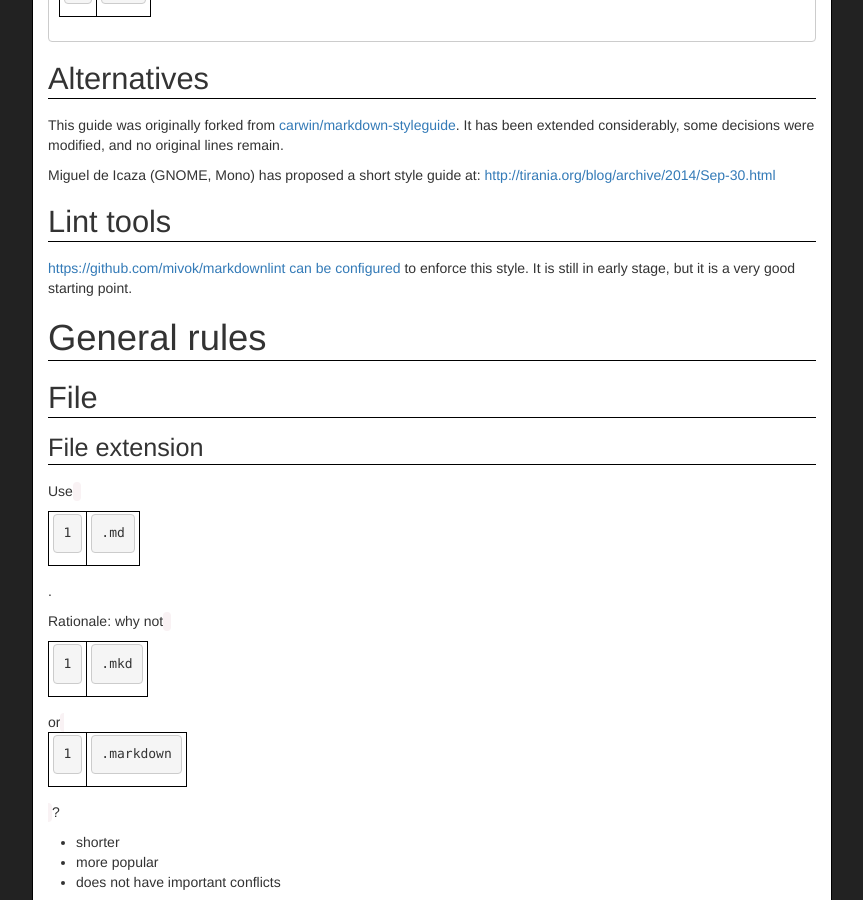
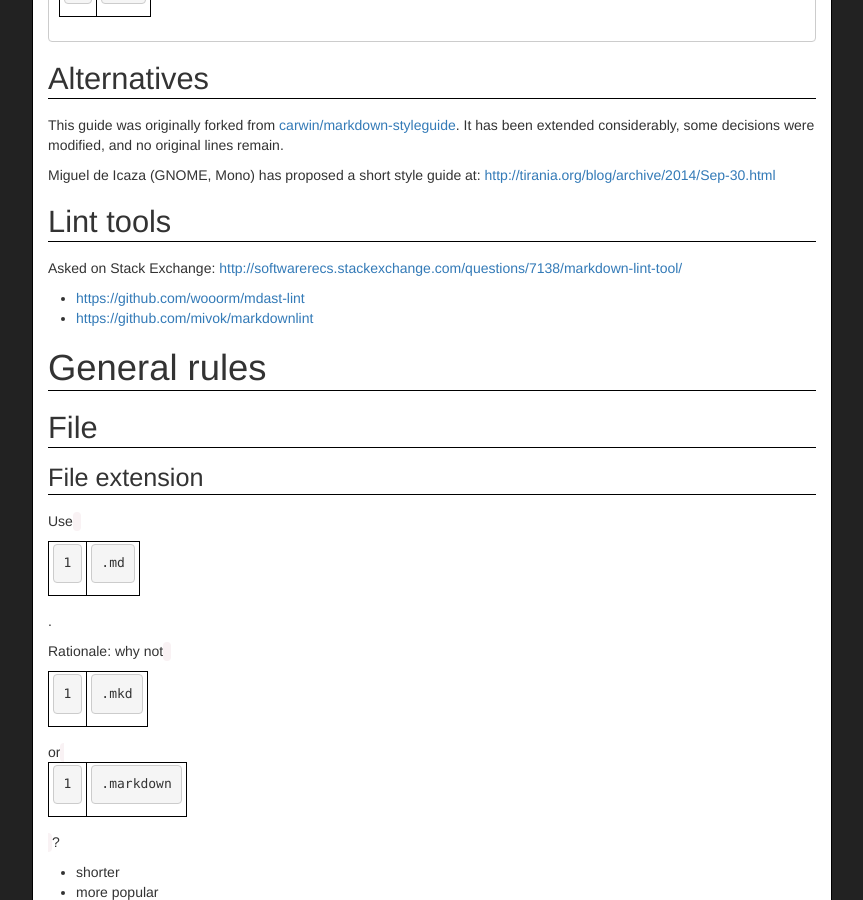
Before and after one commit to cirosantilli/markdown-style-guide, a Jekyll site: the page built from index.md, in a window 1280 px wide and 900 px high, scrolled down 4418 px. Shown: the whole window, without its empty margins (208-1071 px from the left). Built offline with Jekyll 4.4.1, drawn with Linux system fonts in a browser that asks for light colours; nearby versions of some CDN libraries.

Commit message:
Add mdast-lint, link to softwarerecs question

```diff
--- a/index.md
+++ b/index.md
@@ -116,9 +116,10 @@ Miguel de Icaza (GNOME, Mono) has proposed a short style guide at:
 
 ### Lint tools
 
-<https://github.com/mivok/markdownlint>
-[can be configured](https://github.com/mivok/markdownlint/blob/c7d3615e8899b68d766fad7c70859b3e62b66704/lib/mdl/styles/cirosantilli.rb)
-to enforce this style. It is still in early stage, but it is a very good starting point.
+Asked on Stack Exchange: <http://softwarerecs.stackexchange.com/questions/7138/markdown-lint-tool/>
+
+- <https://github.com/wooorm/mdast-lint>
+- <https://github.com/mivok/markdownlint>
 
 ## General rules
 
@@ -483,7 +484,6 @@ Bad:
     ## Header 2
 
     ### Header 3
-
 
 Good:
 
```
Also changed, not shown: 1 other file.
